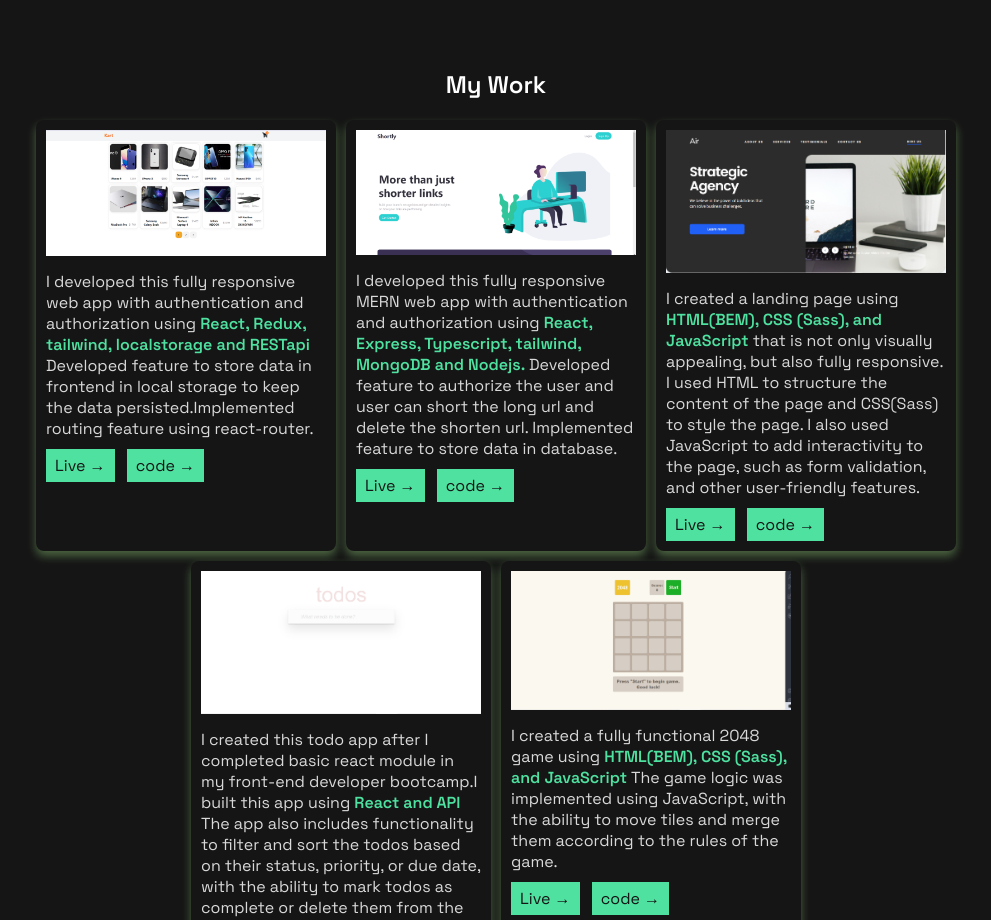
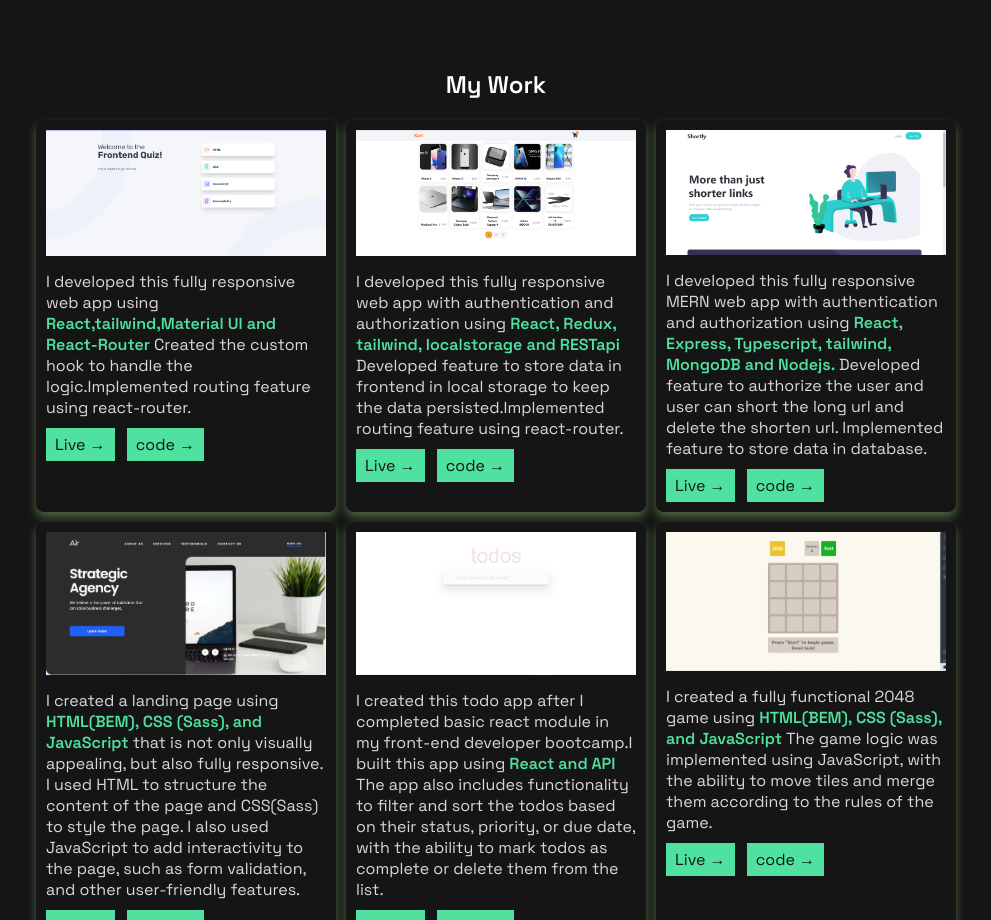
Before and after one commit to Vadivel-Babu/portfolio, a website: page index.html in a window 1280 px wide. Shown: the part 2100-3020 px from the top of the page, without its empty margins (144-1135 px from the left). Drawn offline with nearby package versions, Linux system fonts and the light colour scheme.

Commit message:
added new project

```diff
--- a/index.html
+++ b/index.html
@@ -230,6 +230,39 @@
             <div class="projects__card">
               <div class="projects__img">
                 <img
+                  src="../assets/quizz.png"
+                  alt="quizz"
+                  class="projects__img--img"
+                />
+              </div>
+              <p class="projects__desc">
+                I developed this fully responsive web app using
+                <strong class="bold">
+                  React,tailwind,Material UI and React-Router
+                </strong>
+                Created the custom hook to handle the logic.Implemented routing
+                feature using react-router.
+              </p>
+              <div class="btn__wrapper">
+                <a
+                  class="btn__wrapper-btn"
+                  href="https://react-quizz-orcin.vercel.app/"
+                  target="_blank"
+                >
+                  Live &rarr;
+                </a>
+                <a
+                  class="btn__wrapper-btn"
+                  href="https://github.com/Vadivel-Babu/reactQuizz"
+                  target="_blank"
+                >
+                  code &rarr;
+                </a>
+              </div>
+            </div>
+            <div class="projects__card">
+              <div class="projects__img">
+                <img
                   src="../assets/cart.png"
                   alt="dia"
                   class="projects__img--img"
```
Also changed, not shown: assets/quizz.png (added).
